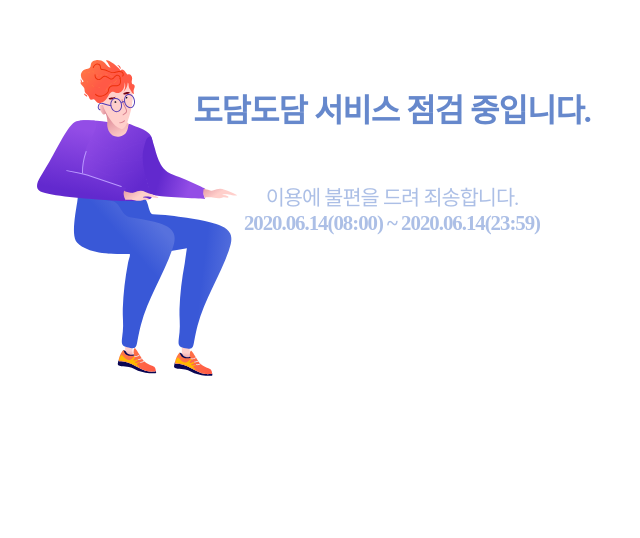
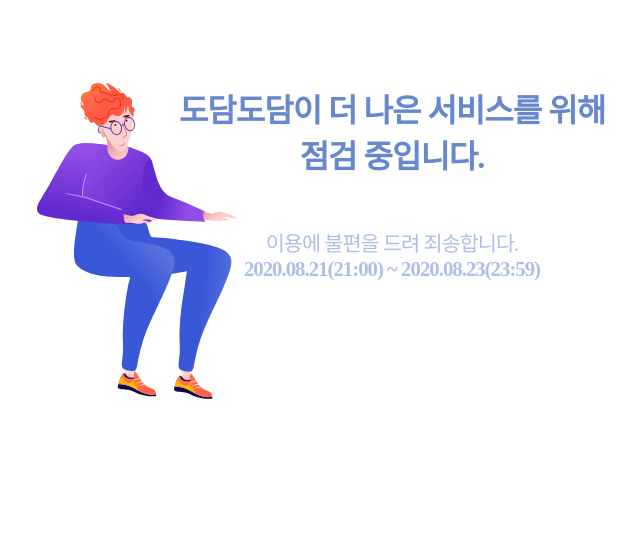
Before and after one commit to SoonGwan/notfound, a plain HTML site: page index.html in a window 1280 px wide. Shown: the part 115-653 px from the top of the page, without its empty margins (248-888 px from the left). Drawn offline with Linux system fonts and the light colour scheme.

Commit message:
Update index.html

```diff
--- a/index.html
+++ b/index.html
@@ -1,6 +1,5 @@
 <!DOCTYPE html>
 <html lang="en">
-
   <head>
     <meta charset="UTF-8" />
     <meta name="viewport" content="width=device-width, initial-scale=1.0" />
@@ -62,15 +61,17 @@
     <div class="a">
       <div class="b">
         <div class="c">
-        도담도담 서비스 점검 중입니다.
+          도담도담이 더 나은 서비스를 위해 <br />
+          점검 중입니다.
         </div>
         <div class="d">
-        이용에 불편을 드려 죄송합니다. <br /><b>2020.06.14(08:00) ~ 2020.06.14(23:59)</b>
+          이용에 불편을 드려 죄송합니다. <br /><b
+            >2020.08.21(21:00) ~ 2020.08.23(23:59)</b
+          >
           <br />
         </div>
         <img class="e" src="./Man1.svg" alt="Man1.svg" />
       </div>
     </div>
   </body>
-
 </html>
```
Lines whose indentation alone changed are shown as unchanged.
